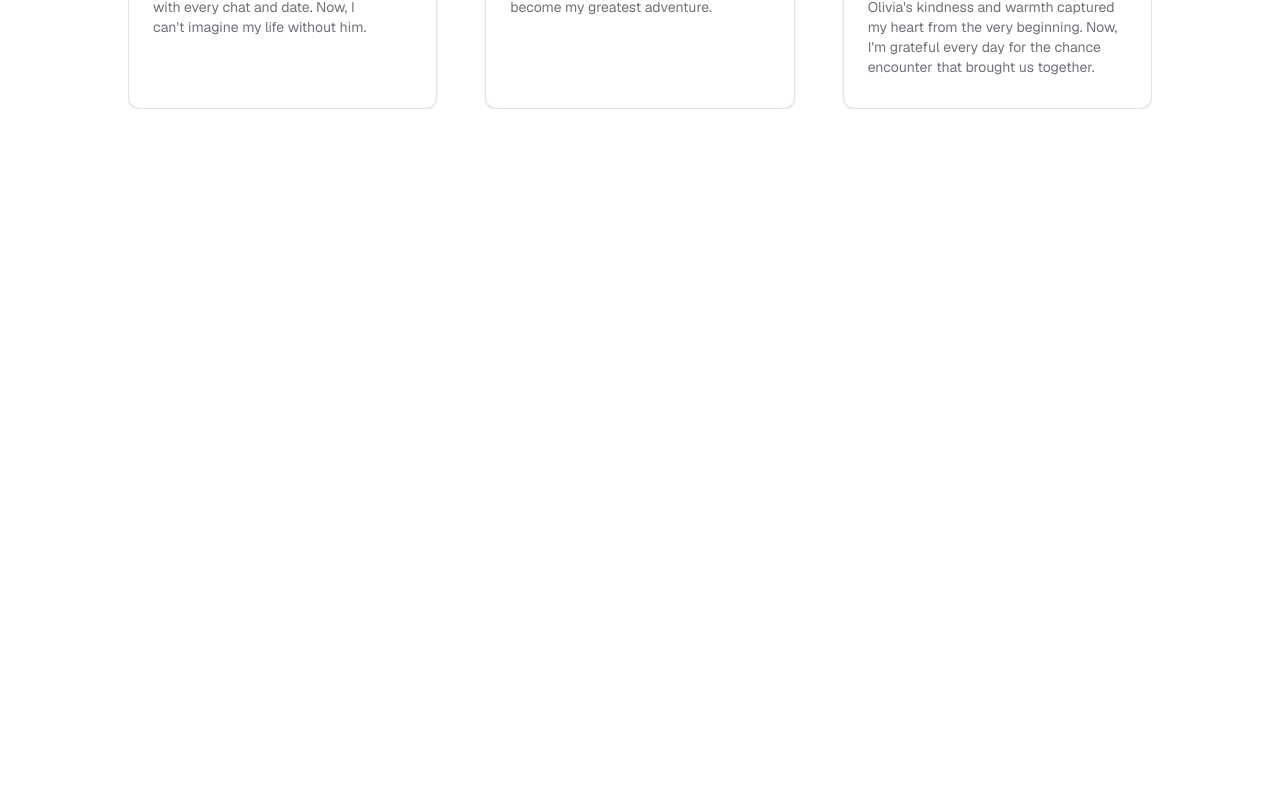
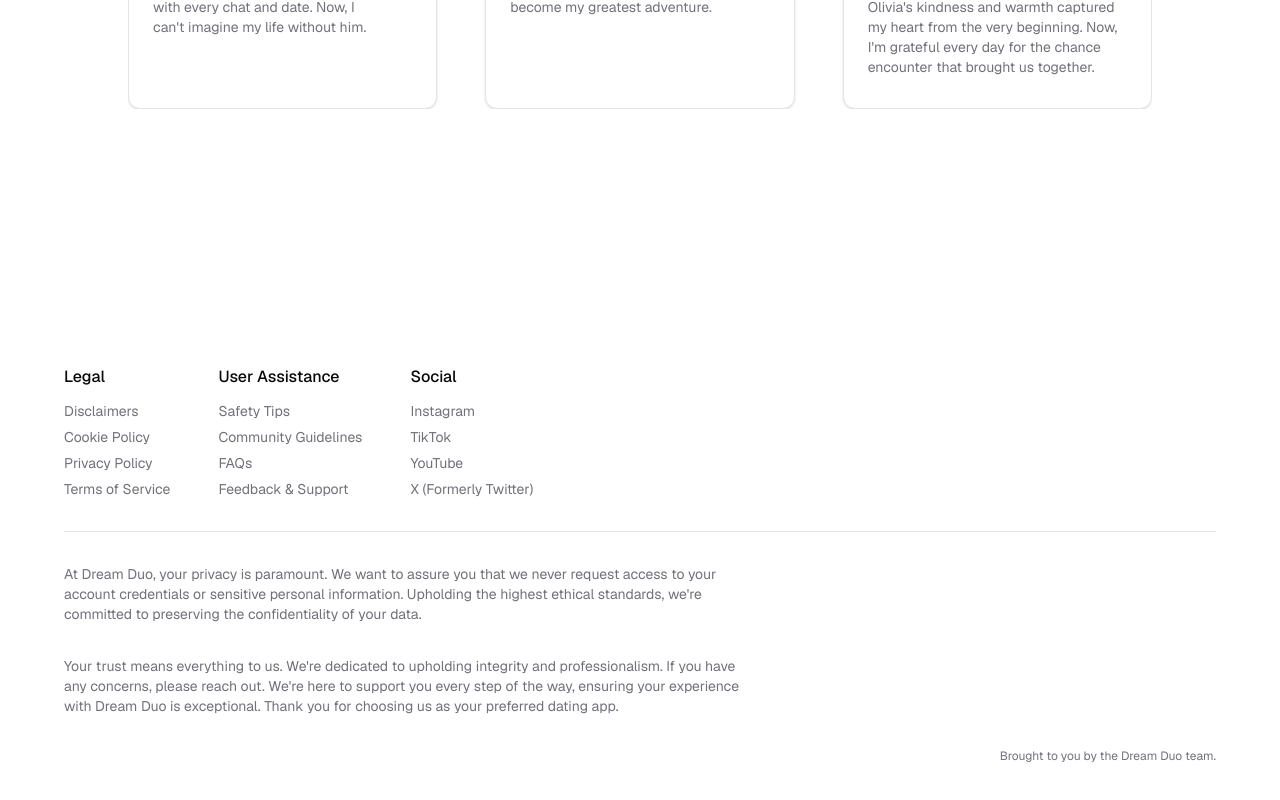
Before and after one commit to AgusjkDev/dream-duo, a Next.js app: page / in a window 1280 px wide. Shown: the part 1980-2780 px from the top of the page. Before the commit the page ends 2153 px from the top, so only its background shows below. Built offline with nearby package versions, Linux system fonts and the light colour scheme.

Commit message:
add footer

```diff
--- a/package.json
+++ b/package.json
@@ -12,6 +12,7 @@
     },
     "dependencies": {
         "@radix-ui/react-icons": "1.3.0",
+        "@radix-ui/react-separator": "1.0.3",
         "@radix-ui/react-slot": "1.0.2",
         "class-variance-authority": "0.7.0",
         "clsx": "2.1.0",
--- /dev/null
+++ b/src/app/(marketing)/_components/footer.tsx
@@ -0,0 +1,94 @@
+import Link, { type LinkProps } from "next/link";
+
+import { Separator } from "@/components/ui/separator";
+
+const NAVIGATION = [
+    {
+        key: "legal",
+        title: "Legal",
+        anchors: [
+            { key: "disclaimers", href: "#", children: "Disclaimers" },
+            { key: "cookies", href: "#", children: "Cookie Policy" },
+            { key: "privacy", href: "#", children: "Privacy Policy" },
+            { key: "tos", href: "#", children: "Terms of Service" },
+        ],
+    },
+    {
+        key: "user-assistance",
+        title: "User Assistance",
+        anchors: [
+            { key: "safety-tips", href: "#", children: "Safety Tips" },
+            { key: "guidelines", href: "#", children: "Community Guidelines" },
+            { key: "faqs", href: "#", children: "FAQs" },
+            { key: "support", href: "#", children: "Feedback & Support" },
+        ],
+    },
+    {
+        key: "social",
+        title: "Social",
+        anchors: [
+            { key: "instagram", href: "#", children: "Instagram" },
+            { key: "tiktok", href: "#", children: "TikTok" },
+            { key: "youtube", href: "#", children: "YouTube" },
+            { key: "x", href: "#", children: "X (Formerly Twitter)" },
+        ],
+    },
+] satisfies {
+    key: string;
+    title: string;
+    anchors: ({ key: string; children: React.ReactNode } & LinkProps)[];
+}[];
+
+const PARAGRAPHS = [
+    {
+        key: "privacy-and-security",
+        content:
+            "At Dream Duo, your privacy is paramount. We want to assure you that we never request access to your account credentials or sensitive personal information. Upholding the highest ethical standards, we're committed to preserving the confidentiality of your data.",
+    },
+    {
+        key: "commitment-and-encouragement",
+        content:
+            "Your trust means everything to us. We're dedicated to upholding integrity and professionalism. If you have any concerns, please reach out. We're here to support you every step of the way, ensuring your experience with Dream Duo is exceptional. Thank you for choosing us as your preferred dating app.",
+    },
+] satisfies { key: string; content: string }[];
+
+export default function Footer() {
+    return (
+        <footer className="flex flex-col items-center gap-y-8 bg-background px-8 pt-32 pb-12 lg:px-16 xl:pt-48 xl:pb-16">
+            <section className="flex w-full flex-wrap gap-12">
+                {NAVIGATION.map(({ key, title, anchors }) => (
+                    <article key={key} className="flex flex-col gap-y-3">
+                        <h4 className="font-medium">{title}</h4>
+
+                        <nav className="flex flex-col items-start gap-y-1.5">
+                            {anchors.map(({ key, ...props }) => (
+                                <Link
+                                    key={key}
+                                    className="text-muted-foreground text-sm underline-offset-4 transition-colors hover:text-foreground hover:underline"
+                                    {...props}
+                                />
+                            ))}
+                        </nav>
+                    </article>
+                ))}
+            </section>
+
+            <Separator />
+
+            <section className="flex w-full flex-col gap-y-8">
+                {PARAGRAPHS.map(({ key, content }) => (
+                    <p
+                        key={key}
+                        className="max-w-prose text-pretty text-muted-foreground text-sm leading-5 md:max-w-prose-lg"
+                    >
+                        {content}
+                    </p>
+                ))}
+            </section>
+
+            <span className="w-full text-center text-muted-foreground text-xs md:text-right">
+                Brought to you by the Dream Duo team&#46;
+            </span>
+        </footer>
+    );
+}
--- a/src/app/(marketing)/_components/testimonials.tsx
+++ b/src/app/(marketing)/_components/testimonials.tsx
@@ -69,7 +69,7 @@ const TESTIMONIALS = [
 
 export default function Testimonials() {
     return (
-        <SectionLayout title="Insights from our community">
+        <SectionLayout title="Insights from our community" className="pb-48">
             <Carousel className="w-[72.5%] max-w-xs lg:w-[87.5%] lg:max-w-screen-lg">
                 <CarouselPrevious />
 
--- a/src/app/(marketing)/page.tsx
+++ b/src/app/(marketing)/page.tsx
@@ -1,6 +1,7 @@
 import Hero from "./_components/hero";
 import Features from "./_components/features";
 import Testimonials from "./_components/testimonials";
+import Footer from "./_components/footer";
 
 export default function Index() {
     return (
@@ -10,6 +11,8 @@ export default function Index() {
             <Features />
 
             <Testimonials />
+
+            <Footer />
         </>
     );
 }
--- /dev/null
+++ b/src/components/ui/separator.tsx
@@ -0,0 +1,31 @@
+"use client"
+
+import * as React from "react"
+import * as SeparatorPrimitive from "@radix-ui/react-separator"
+
+import { cn } from "@/lib/utils"
+
+const Separator = React.forwardRef<
+  React.ElementRef<typeof SeparatorPrimitive.Root>,
+  React.ComponentPropsWithoutRef<typeof SeparatorPrimitive.Root>
+>(
+  (
+    { className, orientation = "horizontal", decorative = true, ...props },
+    ref
+  ) => (
+    <SeparatorPrimitive.Root
+      ref={ref}
+      decorative={decorative}
+      orientation={orientation}
+      className={cn(
+        "shrink-0 bg-border",
+        orientation === "horizontal" ? "h-[1px] w-full" : "h-full w-[1px]",
+        className
+      )}
+      {...props}
+    />
+  )
+)
+Separator.displayName = SeparatorPrimitive.Root.displayName
+
+export { Separator }
--- a/tailwind.config.ts
+++ b/tailwind.config.ts
@@ -37,6 +37,9 @@ const config = {
             dropShadow: {
                 "primary-md": "0 0 25px hsl(var(--primary)/0.5)",
                 "primary-lg": "0 0 50px hsl(var(--primary)/0.5)",
+            },
+            maxWidth: {
+                "prose-lg": "75ch",
             },
             colors: {
                 border: "hsl(var(--border))",
```
